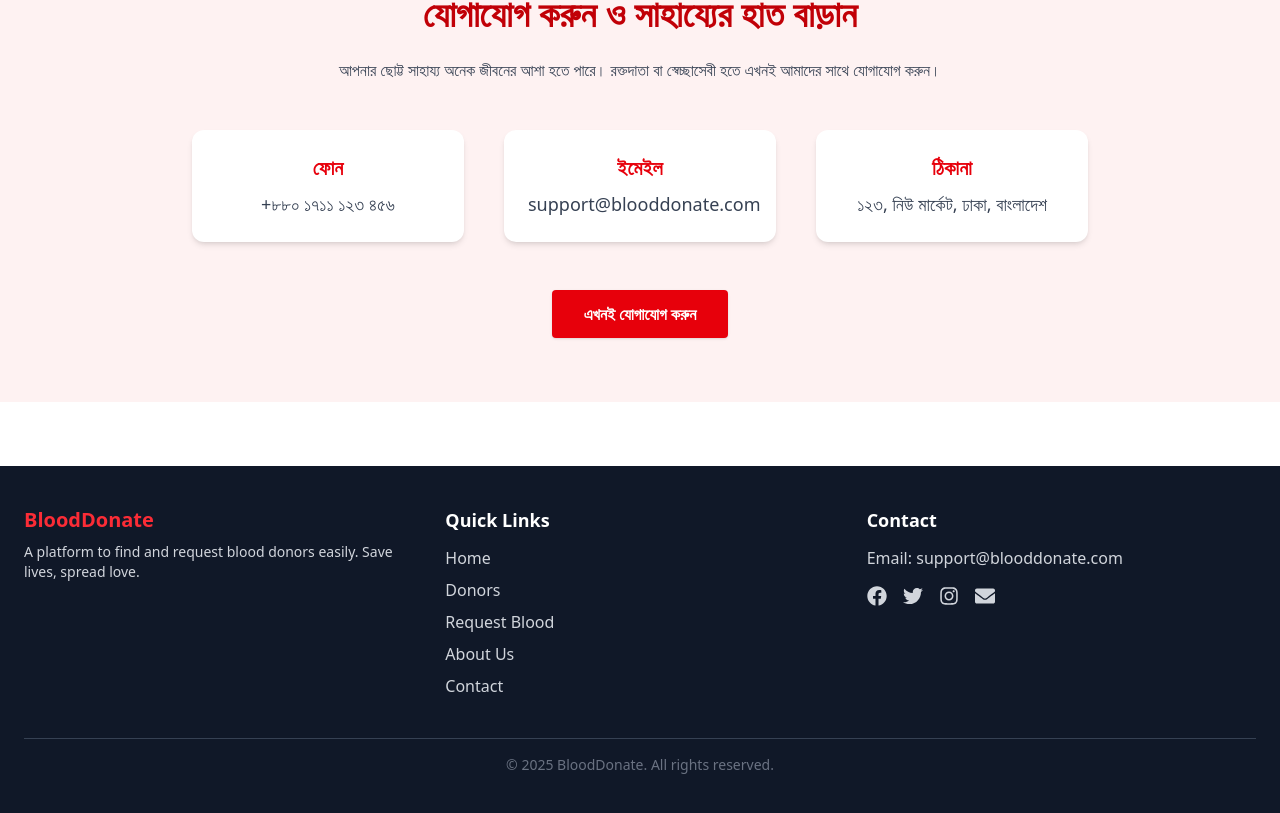
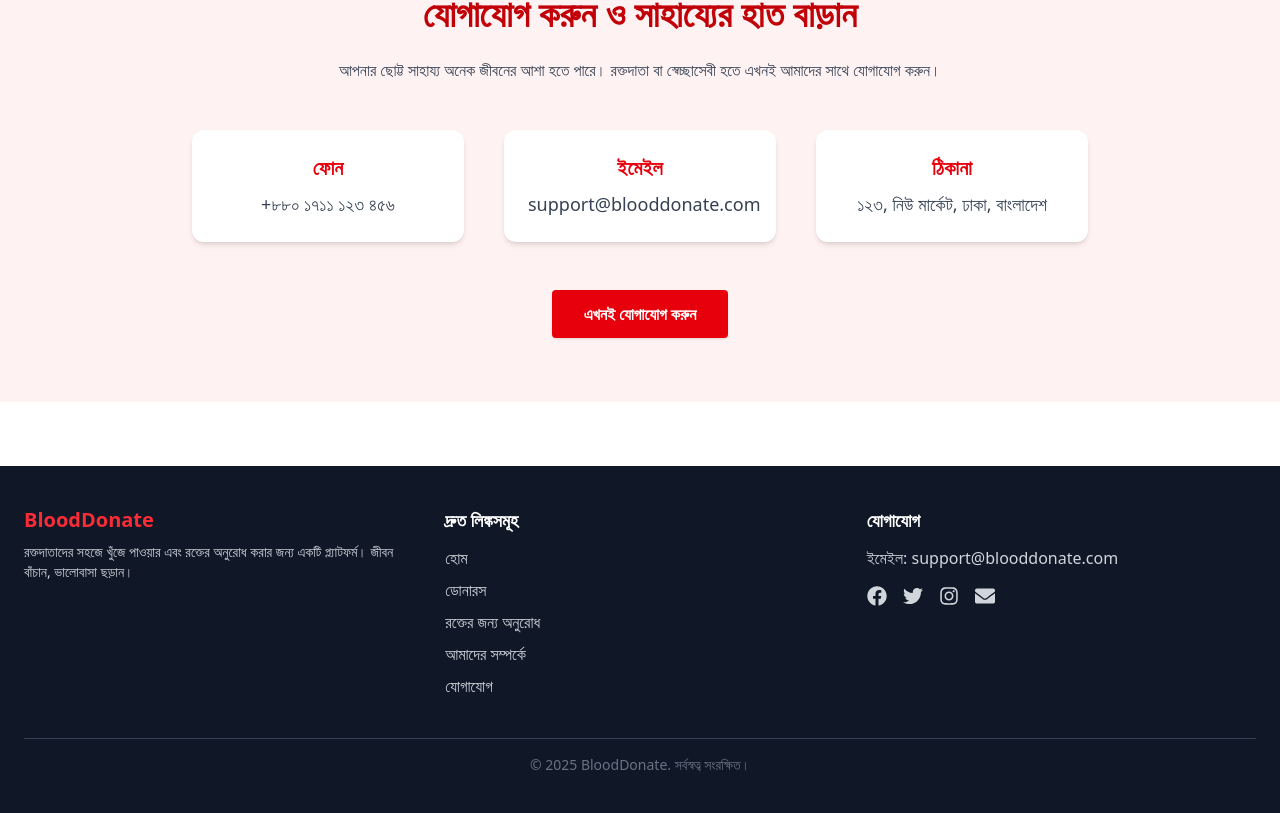
Before and after one commit to alaminislam34/Blood-Donate, a Next.js app: page / in a window 1280 px wide. Shown: the part 5228-6041 px from the top of the page. Built offline with nearby package versions, Linux system fonts and the light colour scheme.

Commit message:
updated footer section

```diff
--- a/src/app/components/sharedComponents/Footer/Footer.tsx
+++ b/src/app/components/sharedComponents/Footer/Footer.tsx
@@ -6,53 +6,56 @@
 export default function Footer() {
   return (
     <footer className="bg-gray-900 text-gray-300 px-6 py-10 mt-16">
+      {/* মূল কন্টেইনার: সেন্টার করে মাক্সিমাম প্রস্থ ৭xl, ৩টি কলামে গ্রিড */}
       <div className="max-w-7xl mx-auto grid grid-cols-1 md:grid-cols-3 gap-8">
-        {/* Logo & Description */}
+        {/* লোগো এবং বর্ণনা */}
         <div>
           <h2 className="text-xl font-bold text-red-500">BloodDonate</h2>
           <p className="mt-2 text-sm">
-            A platform to find and request blood donors easily. Save lives,
-            spread love.
+            রক্তদাতাদের সহজে খুঁজে পাওয়ার এবং রক্তের অনুরোধ করার জন্য একটি
+            প্ল্যাটফর্ম। জীবন বাঁচান, ভালোবাসা ছড়ান।
           </p>
         </div>
 
-        {/* Quick Links */}
+        {/* দ্রুত লিঙ্কসমূহ */}
         <div>
-          <h3 className="text-lg font-semibold mb-3 text-white">Quick Links</h3>
+          <h3 className="text-lg font-semibold mb-3 text-white">
+            দ্রুত লিঙ্কসমূহ
+          </h3>
           <ul className="space-y-2">
             <li>
               <Link href="/" className="hover:text-red-500">
-                Home
+                হোম
               </Link>
             </li>
             <li>
               <Link href="/donors" className="hover:text-red-500">
-                Donors
+                ডোনারস
               </Link>
             </li>
             <li>
               <Link href="/request" className="hover:text-red-500">
-                Request Blood
+                রক্তের জন্য অনুরোধ
               </Link>
             </li>
             <li>
               <Link href="/about" className="hover:text-red-500">
-                About Us
+                আমাদের সম্পর্কে
               </Link>
             </li>
             <li>
               <Link href="/contact" className="hover:text-red-500">
-                Contact
+                যোগাযোগ
               </Link>
             </li>
           </ul>
         </div>
 
-        {/* Contact & Social */}
+        {/* যোগাযোগ ও সোশ্যাল আইকন */}
         <div>
-          <h3 className="text-lg font-semibold mb-3 text-white">Contact</h3>
+          <h3 className="text-lg font-semibold mb-3 text-white">যোগাযোগ</h3>
           <p>
-            Email:{" "}
+            ইমেইল:{" "}
             <a
               href="mailto:support@blooddonate.com"
               className="hover:text-red-400"
@@ -80,9 +83,9 @@
         </div>
       </div>
 
-      {/* Bottom Footer */}
+      {/* ফুটারের নিচের অংশ, সেন্টার করা, ছোট লেখা এবং হালকা বর্ডার */}
       <div className="text-center text-sm text-gray-500 mt-10 border-t border-gray-700 pt-4">
-        © {new Date().getFullYear()} BloodDonate. All rights reserved.
+        © {new Date().getFullYear()} BloodDonate. সর্বস্বত্ব সংরক্ষিত।
       </div>
     </footer>
   );
```
Also changed, not shown: 2 other files (tests, documents, lock files or other folders).
